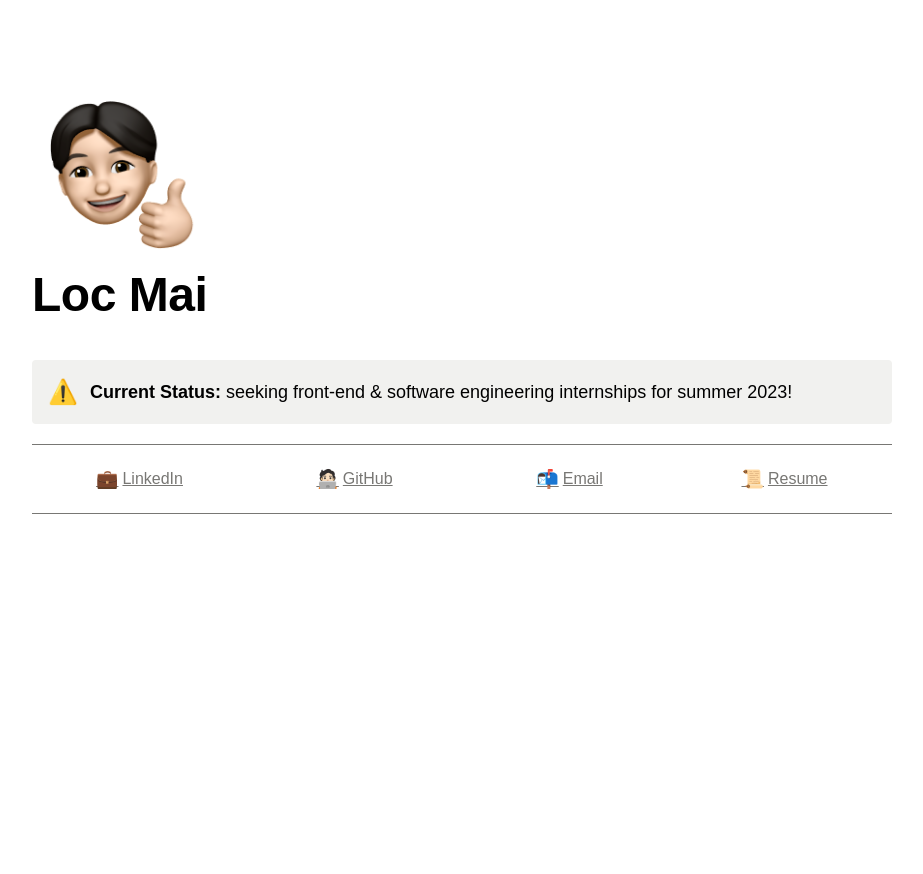
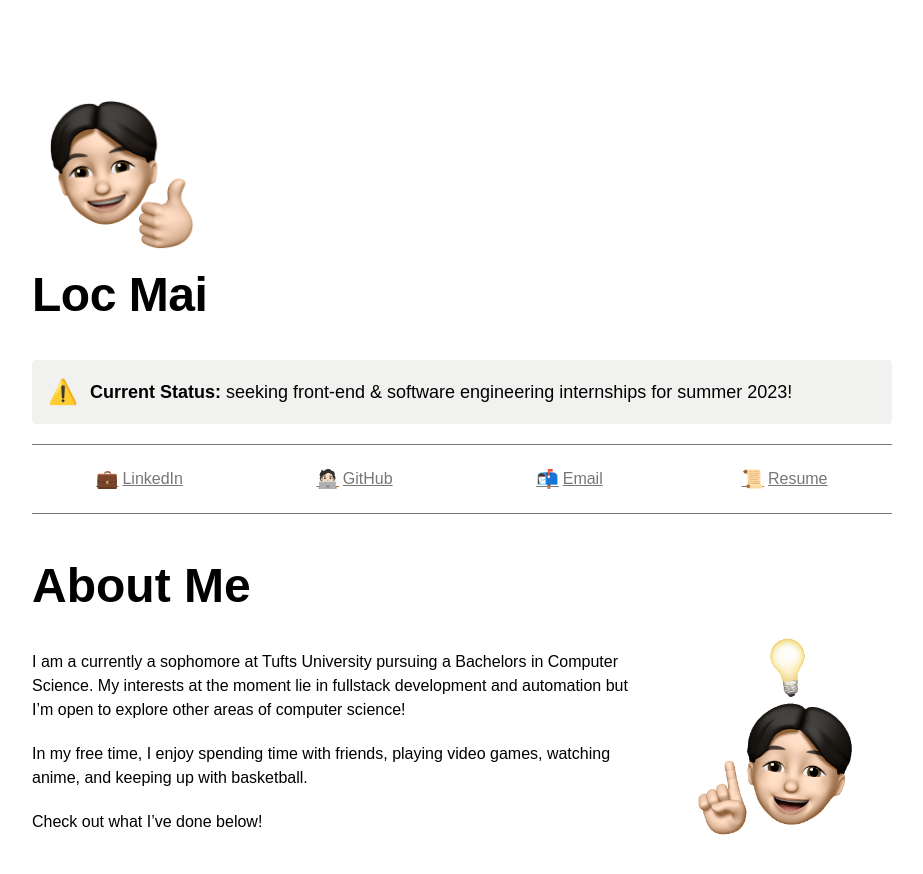
Before and after one commit to locmai1/portfolio, a React (Create React App) app: page / in a window 1280 px wide. Shown: the top 874 px of the page, without its empty margins (178-1101 px from the left). Before the commit the page ends 800 px from the top, so only its background shows below. Built offline with nearby package versions, Linux system fonts and the light colour scheme.

Commit message:
About component

```diff
--- a/src/App.tsx
+++ b/src/App.tsx
@@ -2,24 +2,24 @@ import React from 'react';
 import Link from './components/Link';
 import Callout from './components/Callout';
 import Header from './components/Header';
+import About from './components/About';
 // import logo from './logo.svg';
 // import './App.css';
 
 function App() {
   return (
-    <div className="App font-poppins max-w-[900px] h-full mx-auto px-5">
+    <div className="font-poppins max-w-[900px] h-full mx-auto px-5">
       <Header icon='icons/1.png' title='Loc Mai' />
-      <Callout icon='⚠️' label='alert'
-        status={"seeking front-end & software engineering internships for summer 2023!"}
-      />
-      <hr className="h-px my-5 bg-[#787774] border-0"></hr>
+      <Callout icon='⚠️' label='alert' status="seeking front-end & software engineering internships for summer 2023!" />
+      <hr className="h-px my-5 bg-[#787774] border-0" />
       <div className='w-full flex flex-row'>
         <Link icon='💼' label='nav-linkedin' to='/' shortcut='LinkedIn' />
         <Link icon='🧑🏻‍💻' label='nav-github' to='/' shortcut='GitHub' />
         <Link icon='📬' label='nav-email' to='/' shortcut='Email' />
         <Link icon='📜' label='nav-resume' to='/' shortcut='Resume' />
       </div>
-      <hr className="h-px my-5 bg-[#787774] border-0"></hr>
+      <hr className="h-px my-5 bg-[#787774] border-0" />
+      <About icon='icons/2.png'/>
     </div>
   );
 }
--- /dev/null
+++ b/src/components/About.tsx
@@ -0,0 +1,38 @@
+import React from "react";
+
+type AboutProps = {
+  icon: string;
+}
+
+const About = ({
+  icon
+}: AboutProps) => {
+  return (
+    <div className="flex flex-col justify-between w-full h-[350px] max-h-[350px]">
+      <span className="text-5xl font-bold lg:my-7 my-3">About Me</span>
+      <div className="flex flex-row h-full w-full justify-between my-auto">
+        <div className="w-full lg:w-[600px] h-[280px] lg:h-full text-base lg:text-base my-3">
+          <p className="mb-5">
+            I am a currently a sophomore at Tufts University pursuing a Bachelors in Computer Science.
+            My interests at the moment lie in fullstack development and automation
+            but I’m open to explore other areas of computer science!
+          </p>
+          <p className="my-5">
+            In my free time, I enjoy spending time with friends, playing video games, watching anime, and keeping up with basketball.
+          </p>
+          <p className="mt-5">
+            Check out what I’ve done below!
+          </p>
+        </div>
+        <img className="w-[200px] h-[200px] top-0 hidden lg:block"
+          src={icon}
+          alt='profile-icon'
+          width={200}
+          height={200}>
+        </img>
+      </div>
+    </div>
+  )
+}
+
+export default About;
--- a/src/components/Header.tsx
+++ b/src/components/Header.tsx
@@ -15,7 +15,7 @@ const Header = ({
       <div className="inline-block decoration-none align-text-bottom m-auto text-[3rem] mb-[1rem]">
         <img src={icon} alt="header-icon" width={150} height={150}></img>
       </div>
-      <span className="font-bold font-poppins mt-0 mb-[0.75em] tracking-[-0.01em] leading-[1.2] text-5xl">
+      <span className="font-bold mt-0 mb-[0.75em] tracking-[-0.01em] leading-[1.2] text-5xl">
         {title}
       </span>
     </div>
```
